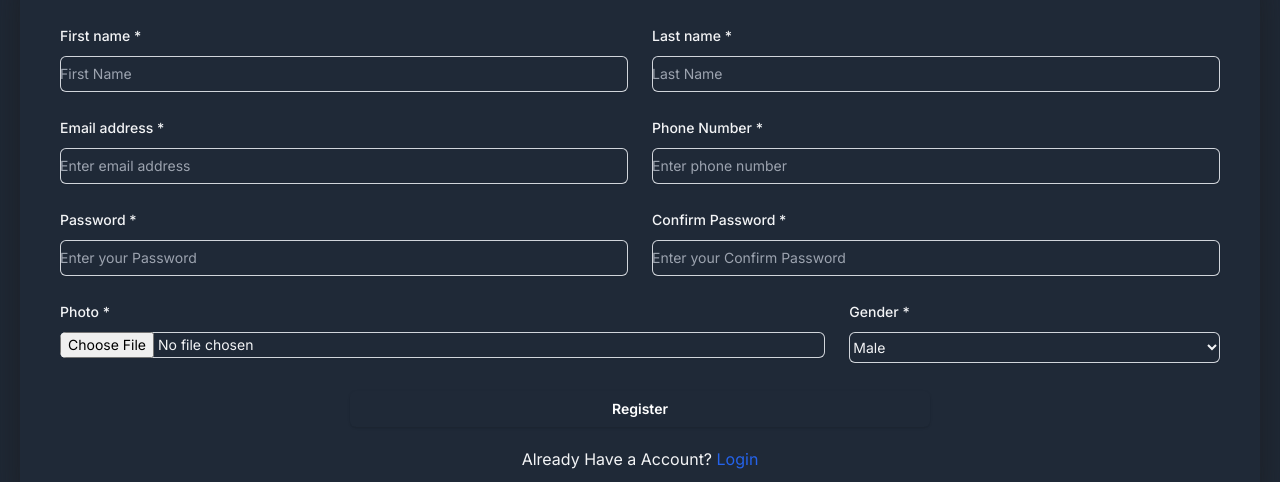
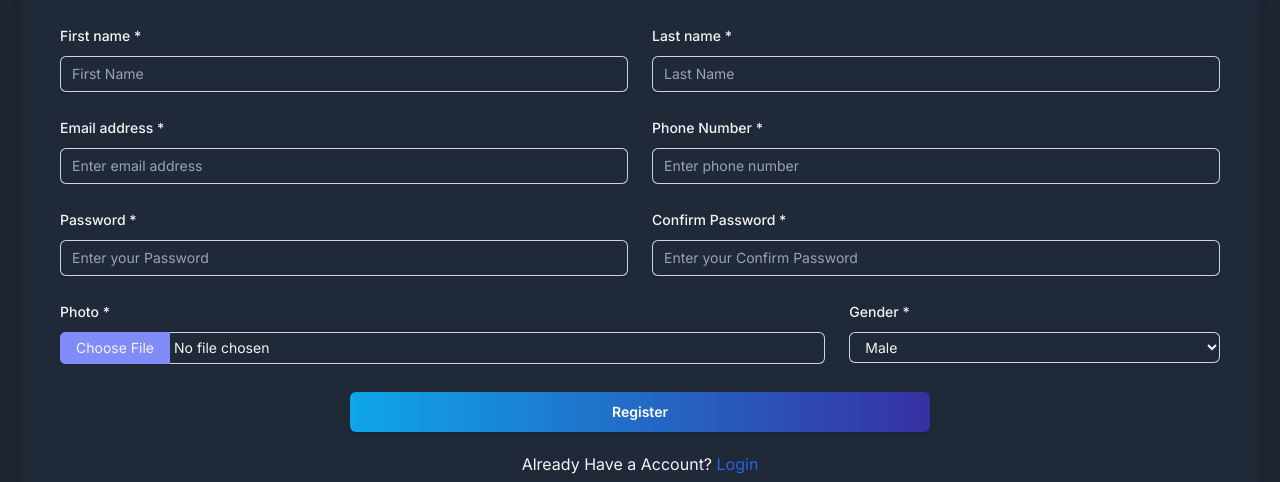
Before and after one commit to prominhaj/summer-course-school-client, a React (Vite) app: page /register in a window 1280 px wide. Shown: the part 176-658 px from the top of the page. Built offline with nearby package versions, Linux system fonts and the light colour scheme; no server answers.

Commit message:
Color Modify For Register Page And Login Page

```diff
--- a/src/Components/SocialLogin/SocialLogin.jsx
+++ b/src/Components/SocialLogin/SocialLogin.jsx
@@ -10,7 +10,7 @@ const SocialLogin = ({ googleLogin }) => {
         <button
           onClick={googleLogin}
           type="button"
-          className="flex items-center gap-3 px-3 py-2 text-xl text-gray-100 bg-red-500 rounded-lg dark:text-gray-100 dark:bg-gray-500"
+          className="flex items-center gap-3 px-3 py-2 text-xl text-gray-100 bg-red-500 rounded-lg dark:text-gray-100"
         >
           <FaGoogle className="text-2xl" />
           Google Login
--- a/src/Layout/Main/Main.jsx
+++ b/src/Layout/Main/Main.jsx
@@ -2,10 +2,14 @@ import React from "react";
 import Header from "../../Components/Shared/Header/Header";
 import { Outlet } from "react-router-dom";
 import Footer from "../../Components/Shared/Footer/Footer";
+import useAuth from "../../Hooks/useAuth/useAuth";
+import { LinearProgress } from "@mui/material";
 
 const Main = () => {
+  const { loading } = useAuth();
   return (
     <>
+      {loading && <LinearProgress />}
       <Header />
       <Outlet />
       <Footer />
--- a/src/Pages/Login/Login.jsx
+++ b/src/Pages/Login/Login.jsx
@@ -96,7 +96,7 @@ const Login = () => {
                   id="email"
                   type="email"
                   autoComplete="email"
-                  className="block w-full rounded-md border-0 py-1.5 text-gray-900 dark:bg-gray-800 shadow-sm ring-1 ring-inset ring-gray-300 dark:text-gray-100 placeholder:text-gray-400 focus:ring-2 focus:ring-inset focus:ring-indigo-600 sm:text-sm sm:leading-6"
+                  className="block w-full rounded-md border-0 py-1.5 text-gray-900 px-3 dark:bg-gray-800 shadow-sm ring-1 ring-inset ring-gray-300 dark:text-gray-100 placeholder:text-gray-400 focus:ring-2 focus:ring-inset focus:ring-indigo-600 sm:text-sm sm:leading-6"
                   placeholder="Enter email address"
                 />
                 {errors.email && (
@@ -121,7 +121,7 @@ const Login = () => {
                   id="password"
                   type={showPassword ? "text" : "password"}
                   autoComplete="password"
-                  className="block w-full rounded-md border-0 py-1.5 text-gray-900 dark:bg-gray-800 shadow-sm ring-1 ring-inset ring-gray-300 dark:text-gray-100 placeholder:text-gray-400 focus:ring-2 focus:ring-inset focus:ring-indigo-600 sm:text-sm sm:leading-6"
+                  className="block w-full rounded-md border-0 py-1.5 text-gray-900 px-3 dark:bg-gray-800 shadow-sm ring-1 ring-inset ring-gray-300 dark:text-gray-100 placeholder:text-gray-400 focus:ring-2 focus:ring-inset focus:ring-indigo-600 sm:text-sm sm:leading-6"
                   placeholder="Enter your Password"
                 />
                 {/* Show Password */}
--- a/src/Pages/Register/Register.jsx
+++ b/src/Pages/Register/Register.jsx
@@ -107,7 +107,7 @@ const Register = () => {
                     {...register("firstName", { required: true })}
                     type="text"
                     id="first-name"
-                    className="block w-full rounded-md border-0 py-1.5 text-gray-900 dark:bg-gray-800 shadow-sm ring-1 ring-inset ring-gray-300 dark:text-gray-100 placeholder:text-gray-400 focus:ring-2 focus:ring-inset focus:ring-indigo-600 sm:text-sm sm:leading-6"
+                    className="block w-full rounded-md border-0 py-1.5 text-gray-900 dark:bg-gray-800 shadow-sm ring-1 ring-inset ring-gray-300 px-3 dark:text-gray-100 placeholder:text-gray-400 focus:ring-2 focus:ring-inset focus:ring-indigo-600 sm:text-sm sm:leading-6"
                     placeholder="First Name"
                   />
                   {errors.firstName && (
@@ -130,7 +130,7 @@ const Register = () => {
                     {...register("lastName", { required: true })}
                     type="text"
                     id="last-name"
-                    className="block w-full rounded-md border-0 py-1.5 text-gray-900 dark:bg-gray-800 shadow-sm ring-1 ring-inset ring-gray-300 dark:text-gray-100 placeholder:text-gray-400 focus:ring-2 focus:ring-inset focus:ring-indigo-600 sm:text-sm sm:leading-6"
+                    className="block w-full rounded-md border-0 py-1.5 text-gray-900 px-3 dark:bg-gray-800 shadow-sm ring-1 ring-inset ring-gray-300 dark:text-gray-100 placeholder:text-gray-400 focus:ring-2 focus:ring-inset focus:ring-indigo-600 sm:text-sm sm:leading-6"
                     placeholder="Last Name"
                   />
                   {errors.lastName && (
@@ -154,7 +154,7 @@ const Register = () => {
                     id="email"
                     type="email"
                     autoComplete="email"
-                    className="block w-full rounded-md border-0 py-1.5 text-gray-900 dark:bg-gray-800 shadow-sm ring-1 ring-inset ring-gray-300 dark:text-gray-100 placeholder:text-gray-400 focus:ring-2 focus:ring-inset focus:ring-indigo-600 sm:text-sm sm:leading-6"
+                    className="block w-full rounded-md border-0 py-1.5 text-gray-900 dark:bg-gray-800 shadow-sm ring-1 ring-inset ring-gray-300 dark:text-gray-100 px-3 placeholder:text-gray-400 focus:ring-2 focus:ring-inset focus:ring-indigo-600 sm:text-sm sm:leading-6"
                     placeholder="Enter email address"
                   />
                   {errors.email && (
@@ -181,7 +181,7 @@ const Register = () => {
                     })}
                     id="phone"
                     type="number"
-                    className="block w-full rounded-md border-0 py-1.5 text-gray-900 dark:bg-gray-800 shadow-sm ring-1 ring-inset ring-gray-300 dark:text-gray-100 placeholder:text-gray-400 focus:ring-2 focus:ring-inset focus:ring-indigo-600 sm:text-sm sm:leading-6"
+                    className="block w-full rounded-md border-0 py-1.5 text-gray-900 dark:bg-gray-800 shadow-sm ring-1 ring-inset px-3 ring-gray-300 dark:text-gray-100 placeholder:text-gray-400 focus:ring-2 focus:ring-inset focus:ring-indigo-600 sm:text-sm sm:leading-6"
                     placeholder="Enter phone number"
                   />
                   {errors.phone?.type === "required" && (
@@ -221,7 +221,7 @@ const Register = () => {
                     id="password"
                     type="password"
                     autoComplete="password"
-                    className="block w-full rounded-md border-0 py-1.5 text-gray-900 dark:bg-gray-800 shadow-sm ring-1 ring-inset ring-gray-300 dark:text-gray-100 placeholder:text-gray-400 focus:ring-2 focus:ring-inset focus:ring-indigo-600 sm:text-sm sm:leading-6"
+                    className="block px-3 w-full rounded-md border-0 py-1.5 text-gray-900 dark:bg-gray-800 shadow-sm ring-1 ring-inset ring-gray-300 dark:text-gray-100 placeholder:text-gray-400 focus:ring-2 focus:ring-inset focus:ring-indigo-600 sm:text-sm sm:leading-6"
                     placeholder="Enter your Password"
                   />
                   {errors.password?.type === "required" && (
@@ -263,7 +263,7 @@ const Register = () => {
                     id="confirmPassword"
                     type="password"
                     autoComplete="confirmPassword"
-                    className="block w-full rounded-md border-0 py-1.5 text-gray-900 dark:bg-gray-800 shadow-sm ring-1 ring-inset ring-gray-300 dark:text-gray-100 placeholder:text-gray-400 focus:ring-2 focus:ring-inset focus:ring-indigo-600 sm:text-sm sm:leading-6"
+                    className="block w-full px-3 rounded-md border-0 py-1.5 text-gray-900 dark:bg-gray-800 shadow-sm ring-1 ring-inset ring-gray-300 dark:text-gray-100 placeholder:text-gray-400 focus:ring-2 focus:ring-inset focus:ring-indigo-600 sm:text-sm sm:leading-6"
                     placeholder="Enter your Confirm Password"
                   />
                   {errors.confirmPassword && (
@@ -292,7 +292,7 @@ const Register = () => {
                     type="file"
                     id="street-photo"
                     autoComplete="street-photo"
-                    className="block w-full text-gray-900 bg-white border-0 rounded-md shadow-sm dark:bg-gray-800 ring-1 ring-inset ring-gray-300 dark:text-gray-100 placeholder:text-gray-400 focus:ring-2 focus:ring-inset focus:ring-indigo-600 sm:text-sm"
+                    className="block w-full text-gray-900 bg-white border-0 rounded-md shadow-sm dark:bg-gray-800 file:bg-indigo-400 file:border-none file:text-gray-100 file:py-1.5 file:px-4 ring-1 ring-inset ring-gray-300 dark:text-gray-100 placeholder:text-gray-400 focus:ring-2 focus:ring-inset focus:ring-indigo-600 sm:text-sm"
                     placeholder="Enter your photo"
                   />
                   {errors.photo && (
@@ -315,7 +315,7 @@ const Register = () => {
                     {...register("gender", { required: true })}
                     id="gender"
                     autoComplete="gender-name"
-                    className="block w-full rounded-md border-0 py-1.5 text-gray-900 dark:bg-gray-800 shadow-sm ring-1 ring-inset ring-gray-300 dark:text-gray-100 placeholder:text-gray-400 focus:ring-2 focus:ring-inset focus:ring-indigo-600 sm:text-sm sm:leading-6"
+                    className="block w-full rounded-md border-0 py-1.5 text-gray-900 dark:bg-gray-800 shadow-sm ring-1 ring-inset ring-gray-300 px-3 dark:text-gray-100 placeholder:text-gray-400 focus:ring-2 focus:ring-inset focus:ring-indigo-600 sm:text-sm sm:leading-6"
                   >
                     <option>Male</option>
                     <option>Female</option>
@@ -335,8 +335,8 @@ const Register = () => {
                 </div>
               ) : (
                 <Button
-                  className={"md:w-1/2 w-full my-5"}
-                  variant={"red"}
+                  className={"md:w-1/2 w-full my-5 py-2.5"}
+                  variant={"primary"}
                   type="submit"
                 >
                   Register
```
